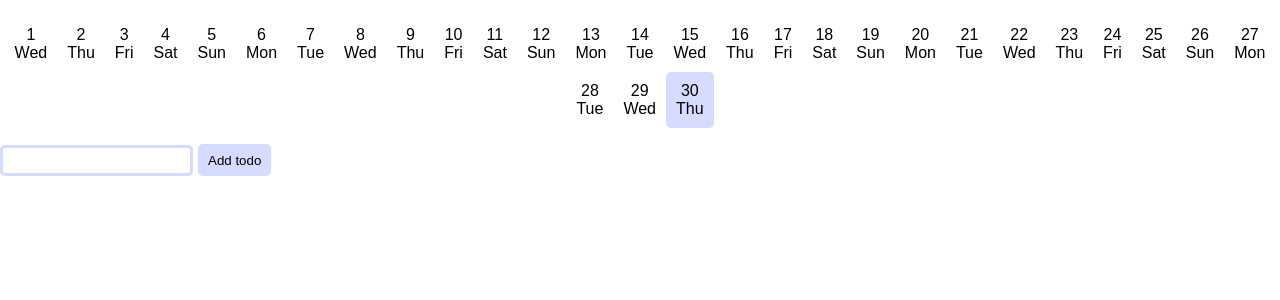
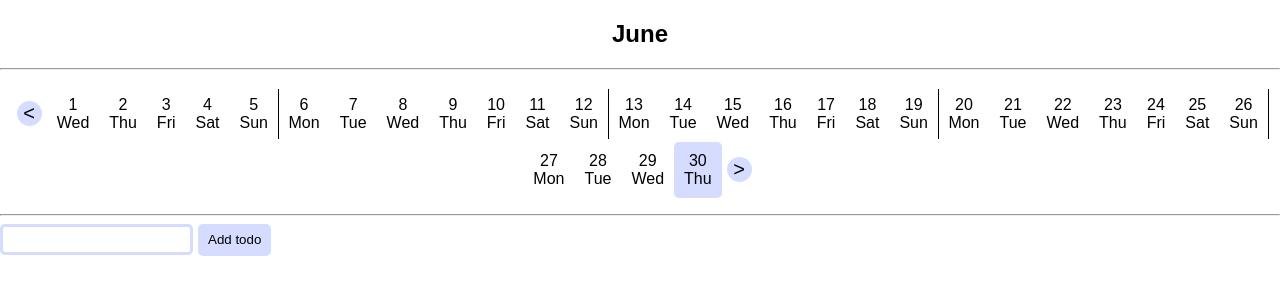
Before and after one commit to bunakov94/my-todo-app, a React (Create React App) app: page / in a window 1280 px wide. Shown: the top 300 px of the page. Built offline with nearby package versions, Linux system fonts and the light colour scheme; the HTML template or start-up script is replaced by a standard one.

Commit message:
added year calendar, added month slider, added styles, added month's name

```diff
--- a/src/App.tsx
+++ b/src/App.tsx
@@ -1,14 +1,37 @@
-import { useState } from "react";
+import { useEffect, useState } from "react";
 import { Calendar } from "./Components";
-import { months } from "./Components/Calendar/utils";
+import { leapMonths, months } from "./Components/Calendar/utils";
 import { Todos } from "./Components/Todos/Todos";
 import "./App.css";
 
 function App() {
   const [date, setDate] = useState<Date>(new Date());
   const [currentDay, setCurrentDay] = useState<number>(date.getDate());
-  let days = months[date.getMonth()];
+  const [currentMonth, setCurrentMonth] = useState<number>(date.getMonth());
+  const checkIfLeapYear = (year: number) => {
+    if (year % 4 === 0 && year % 100 !== 0) {
+      return true;
+    } else {
+      return false;
+    }
+  };
+
+  let days: number;
   let daysOfMonth: number[] = [];
+
+  if (checkIfLeapYear(date.getFullYear())) {
+    days = leapMonths[currentMonth];
+  } else {
+    days = months[currentMonth];
+  }
+
+  useEffect(() => {
+    if (checkIfLeapYear(date.getFullYear())) {
+      days = leapMonths[currentMonth];
+    } else {
+      days = months[currentMonth];
+    }
+  }, [currentMonth]);
 
   while (days > 0) {
     daysOfMonth.push(days);
@@ -20,6 +43,8 @@ function App() {
   return (
     <div>
       <Calendar
+        setCurrentMonth={setCurrentMonth}
+        currentMonth={currentMonth}
         currentDay={currentDay}
         setCurrentDay={setCurrentDay}
         date={date}
--- a/src/Components/Calendar/Calendar.css
+++ b/src/Components/Calendar/Calendar.css
@@ -1,13 +1,28 @@
-ul.current-month{
+ul.current-month {
   list-style: none;
   padding: 0;
   display: flex;
   justify-content: center;
+  align-items: center;
   flex-wrap: wrap;
-
 }
 
-.current-month li.day{
+h2.month-name{
+    text-align: center;
+}
+.arrow {
+  font-size: 20px;
+  background-color: #7a8fff50;
+  width: 25px;
+  height: 25px;
+  margin: 5px;
+  display: flex;
+  justify-content: center;
+  align-items: center;
+  border-radius: 50%;
+  cursor: pointer;
+}
+.current-month li.day {
   padding: 10px;
   display: flex;
   flex-direction: column;
@@ -16,10 +31,19 @@ ul.current-month{
   border-radius: 5px;
 }
 
-.current-month li.day:hover{
+.current-month li.day:hover {
   cursor: pointer;
 }
 
-.current-month li.active{
-    background-color: #7A8FFF50;
+.current-month li.active {
+  background-color: #7a8fff50;
 }
+
+.divider {
+  display: flex;
+  flex-direction: column;
+  height: 50px;
+  width: 0.5px;
+  border: none;
+  background-color: black;
+}
--- a/src/Components/Calendar/Calendar.tsx
+++ b/src/Components/Calendar/Calendar.tsx
@@ -5,6 +5,8 @@ interface CalendarProps {
   currentDay: number;
   date: Date;
   daysOfMonth: number[];
+  currentMonth: number;
+  setCurrentMonth: (currentMonth: number) => void;
 }
 
 export const Calendar: React.FC<CalendarProps> = ({
@@ -12,6 +14,8 @@ export const Calendar: React.FC<CalendarProps> = ({
   setCurrentDay,
   date,
   daysOfMonth,
+  setCurrentMonth,
+  currentMonth,
 }) => {
   const getDayOfWeek = (day: number) => {
     if (day === 1) {
@@ -31,10 +35,53 @@ export const Calendar: React.FC<CalendarProps> = ({
     }
   };
 
+  const getMonth = (month: number) => {
+    if (month === 0) {
+      return "January";
+    } else if (month === 1) {
+      return "February";
+    } else if (month === 2) {
+      return "March";
+    } else if (month === 3) {
+      return "April";
+    } else if (month === 4) {
+      return "May";
+    } else if (month === 5) {
+      return "June";
+    } else if (month === 6) {
+      return "July";
+    } else if (month === 7) {
+      return "August";
+    } else if (month === 8) {
+      return "September";
+    } else if (month === 9) {
+      return "October";
+    } else if (month === 10) {
+      return "November";
+    } else if (month === 11) {
+      return "December";
+    }
+  };
+
   return (
     <div>
+      <h2 className="month-name">{getMonth(currentMonth)}</h2>
+      <hr />
       <ul className="current-month">
+        <li
+          className="arrow"
+          onClick={() => {
+            if (currentMonth === 0) {
+              setCurrentMonth(11);
+            } else {
+              setCurrentMonth(currentMonth - 1);
+            }
+          }}
+        >
+          {"<"}
+        </li>
         {daysOfMonth.map((day) => (
+          <>
             <li
               className={day === currentDay ? "active day" : "day"}
               key={day}
@@ -44,13 +91,33 @@ export const Calendar: React.FC<CalendarProps> = ({
               <div>
                 {getDayOfWeek(
                   new Date(
-                  date.getTime() - (date.getDate() - day) * 24 * 1000 * 60 * 60
+                    date.getTime() -
+                      (date.getDate() - day) * 24 * 1000 * 60 * 60
                   ).getDay()
                 )}
               </div>
             </li>
+            {getDayOfWeek(
+              new Date(
+                date.getTime() - (date.getDate() - day) * 24 * 1000 * 60 * 60
+              ).getDay()
+            ) === "Sun" && <span key={Date.now()} className="divider" />}
+          </>
         ))}
+        <li
+          className="arrow"
+          onClick={() => {
+            if (currentMonth === 11) {
+              setCurrentMonth(0);
+            } else {
+              setCurrentMonth(currentMonth + 1);
+            }
+          }}
+        >
+          {">"}
+        </li>
       </ul>
+      <hr />
     </div>
   );
 };
--- a/src/Components/Calendar/utils.ts
+++ b/src/Components/Calendar/utils.ts
@@ -1 +1,2 @@
 export const months = [31, 28, 31, 30, 31, 30, 31, 31, 30, 31, 30, 31];
+export const leapMonths = [31, 29, 31, 30, 31, 30, 31, 31, 30, 31, 30, 31];
```
Lines whose indentation alone changed are shown as unchanged.
